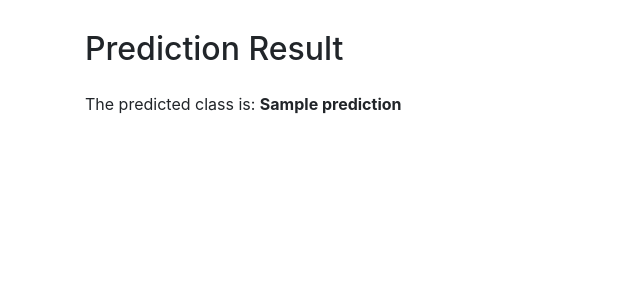
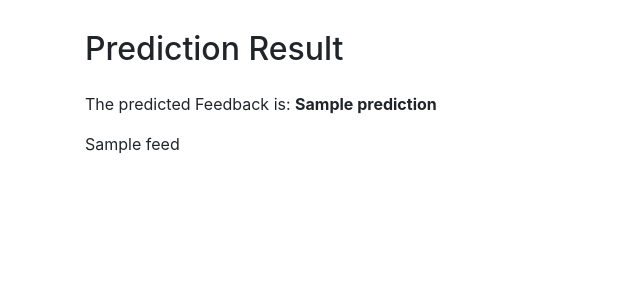
Before and after one commit to mukuljjjk/Online-Food-Feedback-Prediction, a Flask app: template templates/result.html in a window 1280 px wide. Shown: the part 70-370 px from the top of the page, without its empty margins (0-640 px from the left). Run offline with Flask 3, Linux system fonts and the light colour scheme; the template is opened without the code that fills it: most values are stand-ins (such as "Sample title", 1, 10 or a date in 2020); parts of the project's set-up code (start-up, migrations or seed data) failed here and were passed over; some libraries are stand-ins or nearby versions.

Commit message:
Update result.html

```diff
--- a/templates/result.html
+++ b/templates/result.html
@@ -21,7 +21,7 @@
           class="navbar navbar-expand-lg navbar-dark bg-dark fixed-top"
           style="min-height: 70px"
         >
-          <a class="navbar-brand" href="predict">Home</a>
+          <a class="navbar-brand" href="/">Home</a>
           <button
             class="navbar-toggler"
             type="button"
@@ -35,8 +35,8 @@
           </button>
           <div class="collapse navbar-collapse" id="navbarNavAltMarkup">
             <div class="navbar-nav">
-              <a class="nav-item nav-link" href="backend">Model</a>
-              <a class="nav-item nav-link" href="Datasets"
+              <a class="nav-item nav-link" href="/backend">Model</a>
+              <a class="nav-item nav-link" href="/Datasets"
                 >About Datasets</a
               >
             </div>
@@ -48,8 +48,13 @@
         <div class="row">
           <div class="col-md-6">
             <p class="mt-3">
-              The predicted class is:
+              The predicted Feedback is:
               <span class="font-weight-bold">{{ prediction }}</span>
+            </p>
+
+            <p class="mt-3">
+
+              <span >{{ feed }}</span>
             </p>
           </div>
         </div>
```
